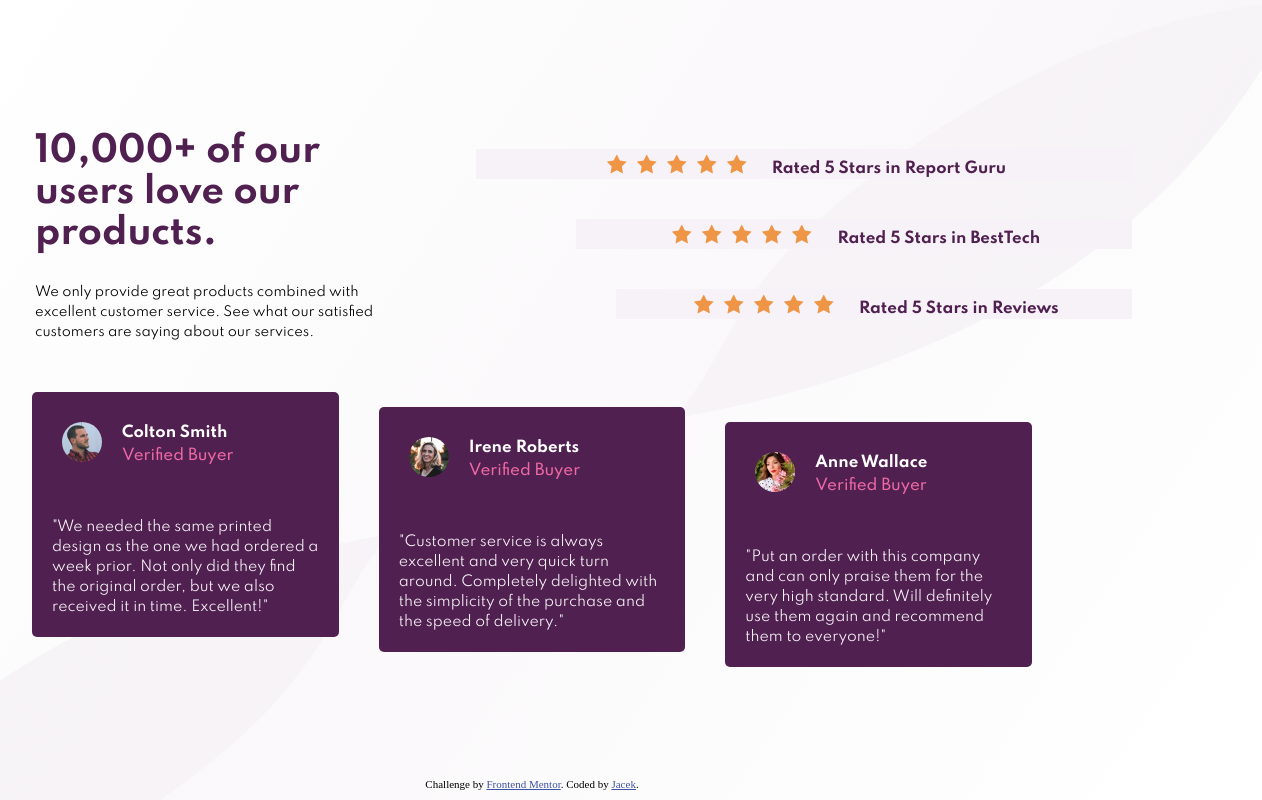
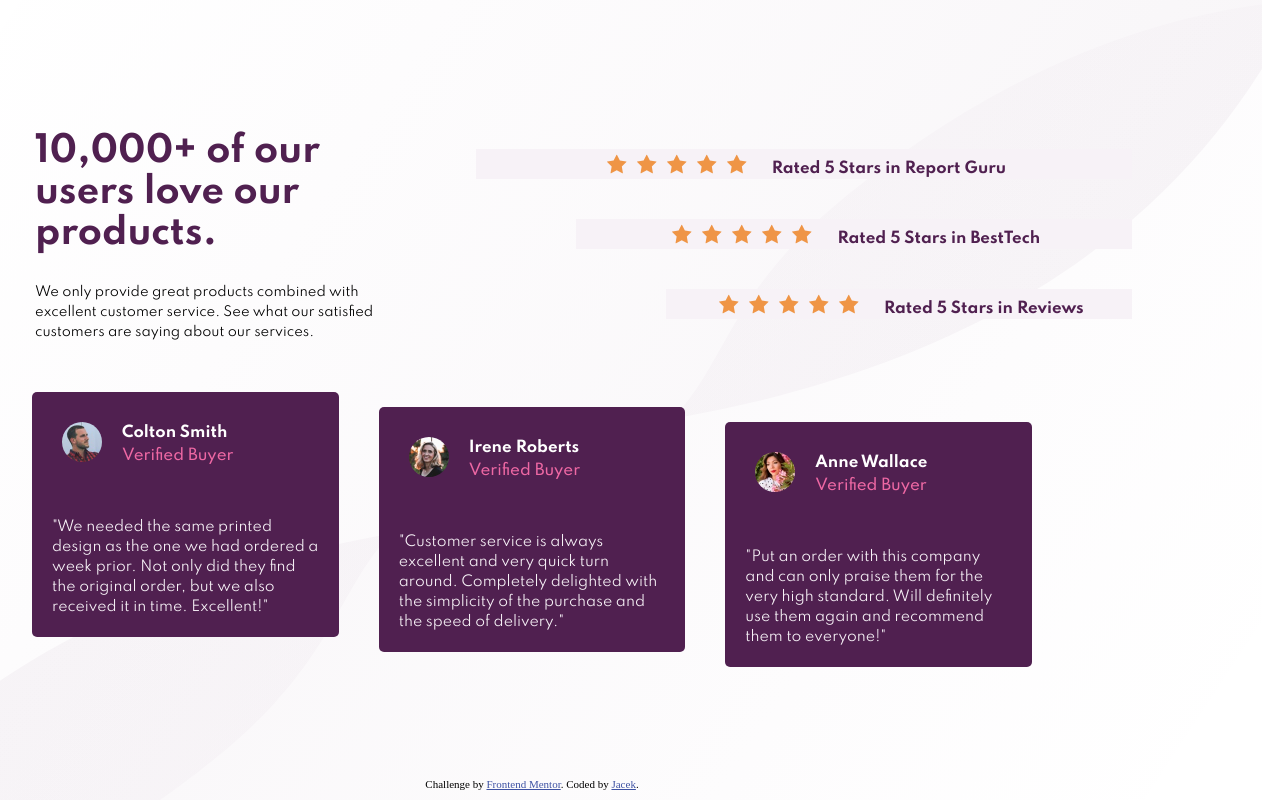
Before and after one commit to sab0tasz/social-proof, a plain HTML site: page index.html in a window 1536 px wide. Shown: the whole page, without its empty margins (236-1498 px from the left). Drawn offline with Linux system fonts and the light colour scheme; a web font is replaced by a local one.

Commit message:
Update main.css

```diff
--- a/css/main.css
+++ b/css/main.css
@@ -242,7 +242,7 @@ body {
     -webkit-box-flex: 1;
         -ms-flex: 1 0 100%;
             flex: 1 0 100%;
-    margin-left: 14rem;
+    margin-left: 19rem;
   }
   .review__text {
     margin-left: 2rem;
```
